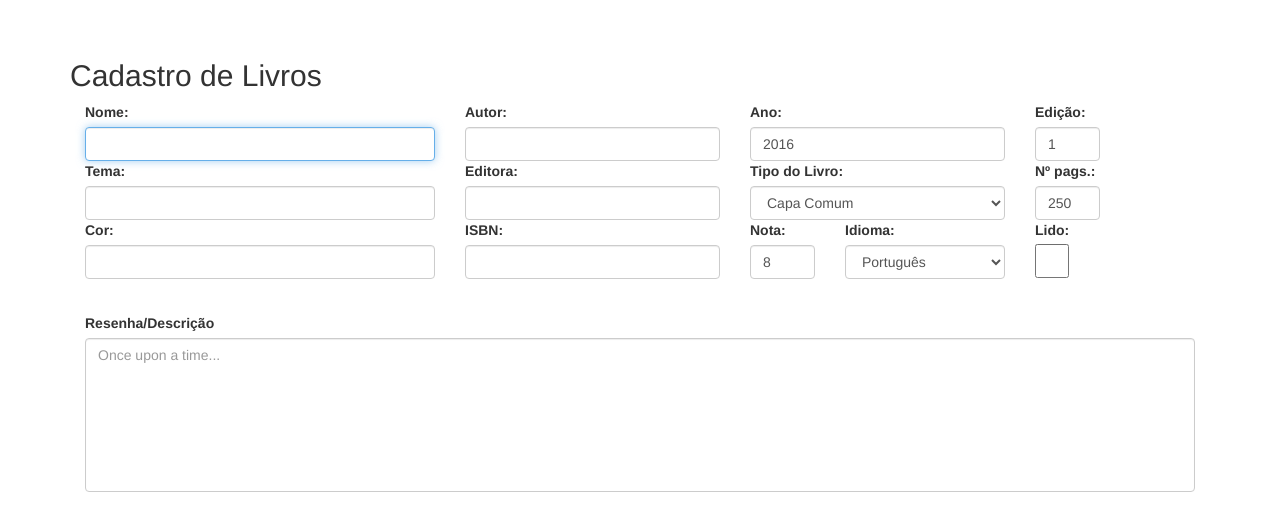
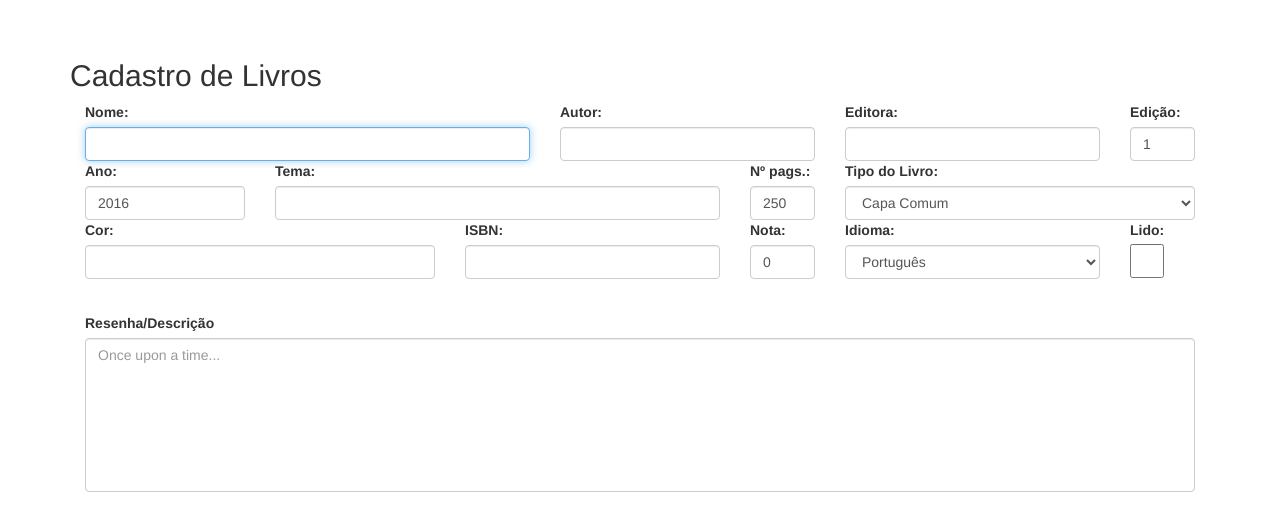
Before and after one commit to terremoth/libadmin, a PHP site: page /homeadmin/view.register.php?id=1 in a window 1280 px wide. Shown: the part 51-570 px from the top of the page. Run offline with PHP 8.4, Linux system fonts and the light colour scheme; data that the repository does not hold is empty.

Commit message:
novas atualizações

```diff
--- a/view.list.php
+++ b/view.list.php
@@ -25,8 +25,8 @@ require_once './inc/head.php';
 					<th style="text-align:left">Nome</th>
 					<th style="text-align:left">Autor</th>
 					<th>Ano</th>
-					<th>Edição</th>
-					<th>Qtd Pags.</th>
+					<th>Ed.</th>
+					<th>Pags.</th>
 					<th>Nota:</th>
 					<th>Lido?</th>
 					<th>Controle</th>
--- a/view.register.php
+++ b/view.register.php
@@ -8,7 +8,7 @@ require_once 'inc/head.php'; ?>
 <div class="container starter-template">
 	<form action="control.php?action=create" method="post">
 		<h2>Cadastro de Livros</h2>
-		<div class="col-lg-4">
+		<div class="col-lg-5">
 			<label>Nome:</label>
 			<input name="name" autocomplete="off" required="required" autofocus="autofocus" maxlength="100" class="form-control">
 		</div>
@@ -17,22 +17,26 @@ require_once 'inc/head.php'; ?>
 			<input name="author" autocomplete="on" required="required" maxlength="60" class="form-control">
 		</div>
 		<div class="col-lg-3">
-			<label>Ano:</label>
-			<input name="year" autocomplete="on" data-mask="0000" required="required" type="number" min="1000" value="<?php echo date("Y"); ?>" max="<?php echo date("Y"); ?>" class="form-control">
+			<label>Editora:</label>
+			<input name="publisher" autocomplete="on" maxlength="60" class="form-control">
 		</div>
 		<div class="col-lg-1">
 			<label>Edição:</label>
 			<input name="edition" autocomplete="on" data-mask="0000" type="number" maxlength="4" min="1" max="9999" value="1" class="form-control">
 		</div>
-		<div class="col-lg-4">
+		<div class="col-lg-2">
+			<label>Ano:</label>
+			<input name="year" autocomplete="on" data-mask="0000" required="required" type="number" min="1000" value="<?php echo date("Y"); ?>" max="<?php echo date("Y"); ?>" class="form-control">
+		</div>
+		<div class="col-lg-5">
 			<label>Tema:</label>
 			<input name="about" autocomplete="on" maxlength="60" class="form-control">
 		</div>
-		<div class="col-lg-3">
-			<label>Editora:</label>
-			<input name="publisher" autocomplete="on" maxlength="60" class="form-control">
+		<div class="col-lg-1">
+			<label>Nº pags.:</label>
+			<input name="pages" autocomplete="off" data-mask="00000" type="number" maxlength="5" min="0" max="20000" value="250" class="form-control">
 		</div>
-		<div class="col-lg-3">
+		<div class="col-lg-4">
 			<label>Tipo do Livro:</label>
 			<select name="type" class="form-control">
 				<option value="0">Capa Comum</option>
@@ -47,10 +51,6 @@ require_once 'inc/head.php'; ?>
 				<option value="9">RTF</option>
 			</select>
 		</div>
-		<div class="col-lg-1">
-			<label>Nº pags.:</label>
-			<input name="pages" autocomplete="off" data-mask="00000" type="number" maxlength="5" min="0" max="20000" value="250" class="form-control">
-		</div>
 		<div class="col-lg-4">
 			<label>Cor:</label>
 			<input name="color" autocomplete="on" maxlength="40" class="form-control">
@@ -61,9 +61,9 @@ require_once 'inc/head.php'; ?>
 		</div>
 		<div class="col-lg-1">
 		<label>Nota:</label>
-			<input type="number" maxlength="2" data-mask="00"  name="grade" min="0" max="10" value="8" class="form-control">
+			<input type="number" maxlength="2" data-mask="00"  name="grade" min="0" max="10" value="0" class="form-control">
 		</div>
-		<div class="col-lg-2">
+		<div class="col-lg-3">
 			<label>Idioma:</label>
 			<select name="lang" class="form-control">
 				<option value="0">Português</option>
@@ -135,7 +135,7 @@ require_once 'inc/head.php'; ?>
 
 				}
 		};
-		ajax.open('GET', 'control.php?action=read&id='+book_id, false);
+		ajax.open('GET', 'control.php?action=read&id='+book_id, true);
 		ajax.send();
 
 		document.forms[0].action = 'control.php?action=update&id='+book_id+'';
```
Also changed, not shown: .settings/org.eclipse.wst.common.project.facet.core.xml (added), 6 other files.
